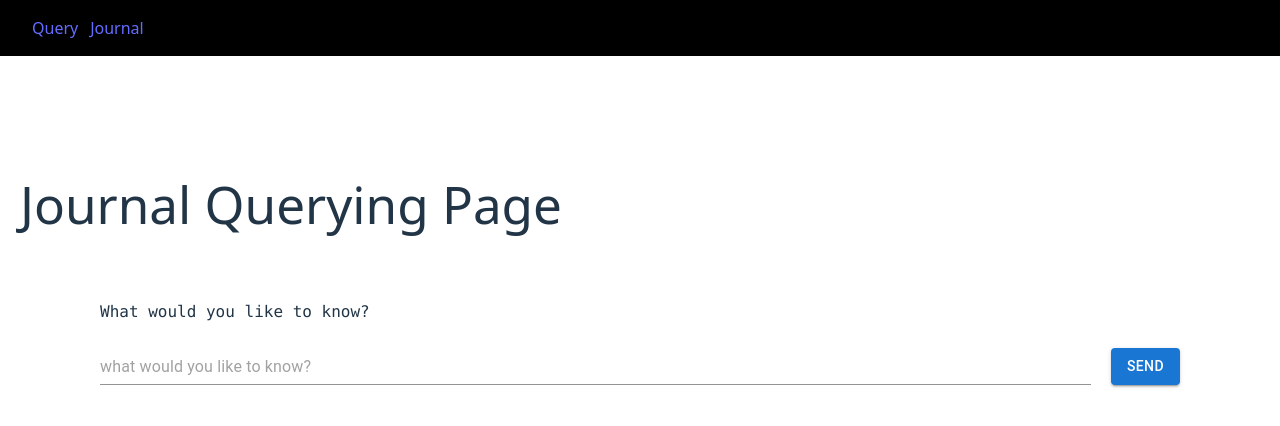
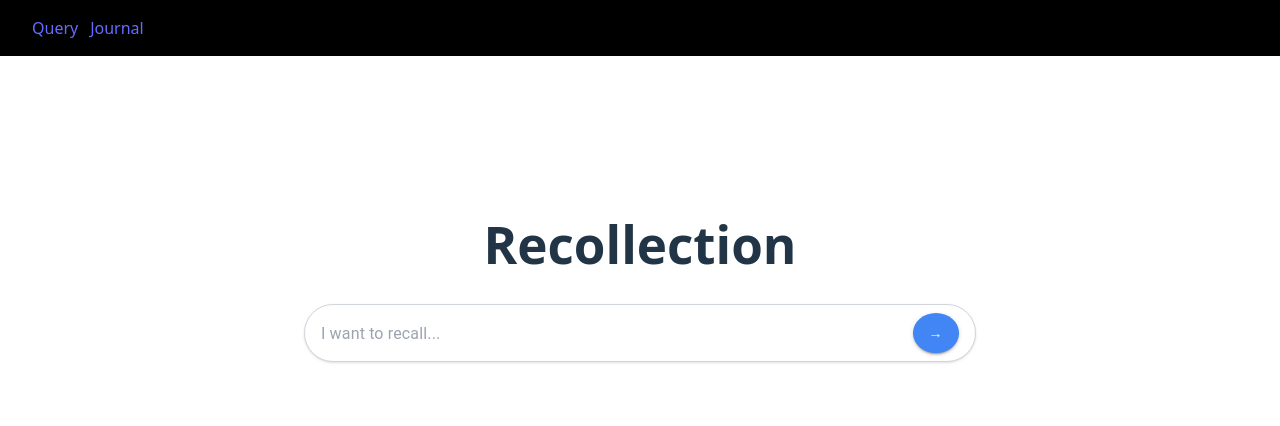
Before and after one commit to OxygenLithium/AI-journal-frontend, a React (Vite) app: page / in a window 1280 px wide. Shown: the top 426 px of the page. Built offline with nearby package versions, Linux system fonts and the light colour scheme.

Commit message:
made front end more visually appealling

```diff
--- a/index.html
+++ b/index.html
@@ -4,7 +4,7 @@
     <meta charset="UTF-8" />
     <link rel="icon" type="image/svg+xml" href="/Recollection.png" />
     <meta name="viewport" content="width=device-width, initial-scale=1.0" />
-    <title>Recollection</title>
+    <title>Recollection - AI Journal</title>
   </head>
   <body>
     <div id="root"></div>
--- a/package.json
+++ b/package.json
@@ -17,6 +17,7 @@
     "axios": "^1.9.0",
     "react": "^19.0.0",
     "react-dom": "^19.0.0",
+    "react-icons": "^5.5.0",
     "tailwindcss": "^4.1.4"
   },
   "devDependencies": {
--- a/src/components/CohereInterface.jsx
+++ /dev/null
@@ -1,75 +0,0 @@
-import React, { useState, useEffect, useRef } from 'react';
-import axios from 'axios';
-
-import { Input, Typography, Button } from '@mui/material';
-
-function CohereInterface() {
-    const [response, setResponse] = useState("What would you like to know?");
-    const [prevQuery, setPrevQuery] = useState("");
-    const [loading, setLoading] = useState(false);
-
-    const inputElement = useRef();
-
-    const handleKeyDown = (e) => {
-        if (e.code == "Enter") {
-            messageEnter();
-        }
-    };
-
-    const messageEnter = async () => {
-        setLoading(true);
-        if (inputElement.current && inputElement.current.value != "") {
-            handleLogic(inputElement.current.value);
-            setPrevQuery(inputElement.current.value);
-        }
-        inputElement.current.value = "";
-    }
-
-    const handleLogic = async (inputMessage) => {
-        const resText = await sendMessage(inputMessage);
-        setResponse(resText);
-        setLoading(false);
-    }
-
-    async function sendMessage(input) {
-        const rawResponse = await axios.put('http://localhost:3000/query', {
-            input: input
-        }).catch(error => {
-            console.error(error);
-            return "";
-        });
-        return rawResponse.data.cohereResponse;
-    };
-
-    return (
-        <div className="flex-col h-full w-full px-20">
-            <div className="max-w-full max-h-64 overflow-y-scroll">
-                <div className="text-left pb-5">
-                    {prevQuery}
-                </div>
-                <pre className="whitespace-pre-wrap break-words max-w-full text-left">
-                    {response}
-                </pre>
-            </div>
-            <div className="mt-6 flex flex-row w-full">
-                <Input
-                    className="mr-5 flex flex-grow"
-                    inputRef={inputElement}
-                    disabled={loading}
-                    placeholder="what would you like to know?"
-                    onKeyDown={handleKeyDown}
-                />
-                <Button
-                className="flex-none"
-                variant="contained"
-                onClick={messageEnter}
-                disabled={loading}
-                >
-                    Send
-                </Button>
-            </div>
-        </div>
-    );
-}
-
-export default CohereInterface;
--- a/src/components/JournalItem.jsx
+++ b/src/components/JournalItem.jsx
@@ -38,7 +38,7 @@ function JournalItem({item, deleteEntry}) {
                     }
                 ]}
             />}
-            {!isEditing && <pre className="mr-20">{item.text}</pre>}
+            {!isEditing && <pre className="mr-20 whitespace-pre-wrap break-words">{item.text}</pre>}
             {isEditing &&
             <>
                 <TextField
--- /dev/null
+++ b/src/components/search-page/Searchbar.jsx
@@ -0,0 +1,71 @@
+import { Input, Button } from '@mui/material';
+import React, { useState, useRef } from 'react';
+
+function Searchbar({ messageEnter, query = ""}) {
+    const [loading, setLoading] = useState(false);
+    const [inputValue, setInputValue] = useState(query);
+
+    // Update input value when query prop changes
+    React.useEffect(() => {
+        setInputValue(query);
+    }, [query]);
+
+    const handleKeyDown = (e) => {
+        if (e.code == "Enter") {
+            messageEnterHelper();
+        }
+    };
+
+    const messageEnterHelper = async () => {
+        setLoading(true);
+        if (inputValue.trim() !== "") {
+            await messageEnter(inputValue);
+        }
+        setLoading(false);
+    }
+
+    return (
+        <div className="mt-6 flex flex-row w-full justify-center">
+            <div className="flex items-center w-full max-w-2xl bg-white rounded-full border border-gray-300 shadow-sm hover:shadow-md transition-shadow duration-200 px-4 py-2">
+                <Input
+                    className="flex-grow border-none outline-none shadow-none"
+                    disabled={loading}
+                    value={inputValue}
+                    onChange={(e) => setInputValue(e.target.value)}
+                    placeholder="I want to recall..."
+                    onKeyDown={handleKeyDown}
+                    disableUnderline={true}
+                    sx={{
+                        '& .MuiInputBase-input': {
+                            fontSize: '16px',
+                            padding: '8px 0',
+                            '&::placeholder': {
+                                color: '#9CA3AF',
+                                opacity: 1
+                            }
+                        }
+                    }}
+                />
+                <Button
+                    className="ml-2 rounded-full"
+                    variant="contained"
+                    onClick={messageEnterHelper}
+                    disabled={loading}
+                    sx={{
+                        minWidth: '40px',
+                        height: '40px',
+                        borderRadius: '50%',
+                        backgroundColor: '#4285F4',
+                        '&:hover': {
+                            backgroundColor: '#3367D6'
+                        }
+                    }}
+                >
+                    →
+                </Button>
+            </div>
+        </div>
+    )
+}
+
+export default Searchbar;
--- /dev/null
+++ b/src/components/search-page/tabs/RelevantEntriesTab.jsx
@@ -0,0 +1,11 @@
+import JournalItem from "../../JournalItem";
+
+function RelevantEntriesTab({ journalEntries }) {
+    return (
+        <div className="flex flex-column items-center justify-center h-full w-full">
+            {journalEntries.map(el => <JournalItem item={el.text}/>)}
+        </div>
+    )
+}
+
+export default RelevantEntriesTab;
--- /dev/null
+++ b/src/components/search-page/tabs/ResponseTabs.jsx
@@ -0,0 +1,45 @@
+import React, { useState } from 'react';
+import AIResponseTab from './AIResponseTab';
+import RelevantEntriesTab from './RelevantEntriesTab';
+
+function ResponseTabs({ response, query, journalEntries }) {
+    const [activeTab, setActiveTab] = useState('response');
+
+    const tabs = [
+        { id: 'response', label: 'AI Response', icon: '🤖' },
+        { id: 'placeholder', label: 'Relevant Entries', icon: '📝' }
+    ];
+
+    return (
+        <div className="flex flex-col h-full">
+            <div className="flex border-b border-gray-200 mb-4">
+                {tabs.map((tab) => (
+                    <button
+                        key={tab.id}
+                        onClick={() => setActiveTab(tab.id)}
+                        className={`flex items-center px-6 py-3 text-sm font-medium transition-colors duration-200 ${
+                            activeTab === tab.id
+                                ? 'border-b-2 border-blue-500 text-blue-600 bg-blue-50'
+                                : 'text-gray-500 hover:text-gray-700 hover:bg-gray-50'
+                        }`}
+                    >
+                        <span className="mr-2">{tab.icon}</span>
+                        {tab.label}
+                    </button>
+                ))}
+            </div>
+
+            <div className="flex-1 overflow-y-auto">
+                {activeTab === 'response' && (
+                    <AIResponseTab response={response} query={query} />
+                )}
+
+                {activeTab === 'placeholder' && (
+                    <RelevantEntriesTab journalEntries={journalEntries} />
+                )}
+            </div>
+        </div>
+    );
+}
+
+export default ResponseTabs;
--- a/src/pages/JournalPage.jsx
+++ b/src/pages/JournalPage.jsx
@@ -1,7 +1,7 @@
 import React, { useCallback, useState, useEffect, useRef } from 'react';
 import axios from 'axios';
 
-import { TextField, Typography, Button } from '@mui/material';
+import { TextField, Button } from '@mui/material';
 import JournalEntryScroll from '../components/JournalEntryScroll';
 
 
@@ -68,16 +68,16 @@ function QueryPage() {
     };
 
     const handleKeyDown = (e) => {
-        // if (e.code == "Enter") {
-        //     console.log(e.shiftKey);
-        //     if (!e.shiftKey && inputElement.current.value != "") {
-        //         sendAndClear();
-        //     }
-        // }
+        if (e.code == "Enter") {
+            console.log(e.shiftKey);
+            if (!e.shiftKey && inputElement.current.value != "") {
+                sendAndClear();
+            }
+        }
     };
 
     return (
-        <div className="w-full h-full overflow-scroll px-12 py-30 flex-1 flex flex-col">
+        <div className="w-full h-full overflow-scroll px-12 py-10 flex-1 flex flex-col">
             <h1 className="mb-12">Write a Journal Entry</h1>
             <JournalEntryScroll
                 className="flex-shrink"
@@ -91,11 +91,18 @@ function QueryPage() {
                     className="mr-5 flex flex-grow"
                     inputRef={inputElement}
                     disabled={loading}
+                    placeholder="Quick entry"
                     multiline
                     onKeyDown={handleKeyDown}
+                    inputProps={{
+                        style: {
+                          maxHeight: '200px',
+                          overflowY: 'scroll',
+                        },
+                    }}
                 />
                 <Button
-                className="flex-none"
+                className="flex-none h-12"
                 variant="contained"
                 onClick={sendAndClear}
                 disabled={loading}
--- a/src/pages/QueryPage.jsx
+++ b/src/pages/QueryPage.jsx
@@ -1,16 +1,52 @@
-import { useState } from 'react'
-
-import CohereInterface from '../components/CohereInterface'
+import React, { useState, useEffect, useRef } from 'react';
+import Searchbar from '../components/search-page/Searchbar';
+import ResponseTabs from '../components/search-page/tabs/ResponseTabs';
+import axios from 'axios';
 
 function QueryPage() {
+    const [query, setQuery] = useState(null);
+    const [response, setResponse] = useState(null);
+    const [relevantJournals, setRelevantJournals] = useState(null);
+
+    const messageEnter = async (inputMessage) => {
+        setQuery(inputMessage);
+        const response = await sendMessage(inputMessage);
+        setResponse(response.cohereResponse);
+        setRelevantJournals(response.journalEntries);
+        console.log(response.journalEntries);
+    }
+
+    async function sendMessage(input) {
+        const rawResponse = await axios.put('http://localhost:3000/query', {
+            input: input
+        }).catch(error => {
+            console.error(error);
+            return "";
+        });
+        return rawResponse.data;
+    };
+
     return (
         <div className="w-full h-full overflow-scroll">
-            <div className="px-5 py-30">
-                <h1 className="mb-12">Journal Querying Page</h1>
-                <CohereInterface/>
-            </div>
+            {response == null ? (
+                <div className="flex flex-col items-center justify-start h-full w-full px-20 pt-40">
+                    <h1 className="text-4xl font-bold mb-2">Recollection</h1>
+                    <div className="w-full max-w-2xl">
+                        <Searchbar messageEnter={messageEnter} query={query} />
+                    </div>
+                </div>
+            ) : (
+                <div className="flex flex-col h-full w-full px-20">
+                    <div className="pt-6 pb-4">
+                        <Searchbar messageEnter={messageEnter} query={query} />
+                    </div>
+                    <div className="flex-1">
+                        <ResponseTabs response={response} query={query} journalEntries={relevantJournals} />
+                    </div>
+                </div>
+            )}
         </div>
-    )
+    );
 }
 
-export default QueryPage
+export default QueryPage;
```
Also changed, not shown: src/components/search-page/tabs/AIResponseTab.jsx (added, +20 -0 lines), 1 other file (tests, documents, lock files or other folders).
